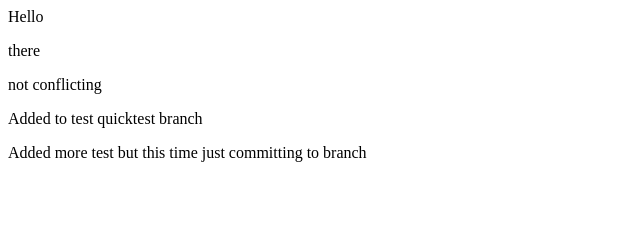
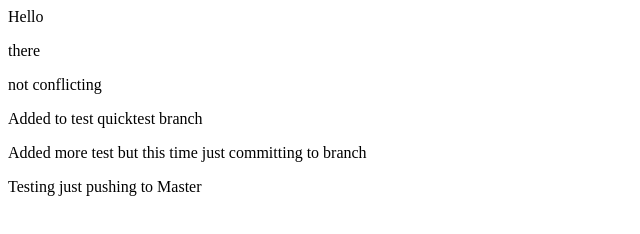
Before and after one commit to jfarrell2/demo-repo, a plain HTML site: page index.html in a window 1280 px wide. Shown: the whole page, without its empty margins (0-640 px from the left). Drawn offline with Linux system fonts and the light colour scheme.

Commit message:
Testing just adding to master

```diff
--- a/index.html
+++ b/index.html
@@ -3,3 +3,4 @@
 <p>not conflicting</p>
 <p>Added to test quicktest branch</p>
 <p>Added more test but this time just committing to branch</p>
+<p>Testing just pushing to Master</p>
```
